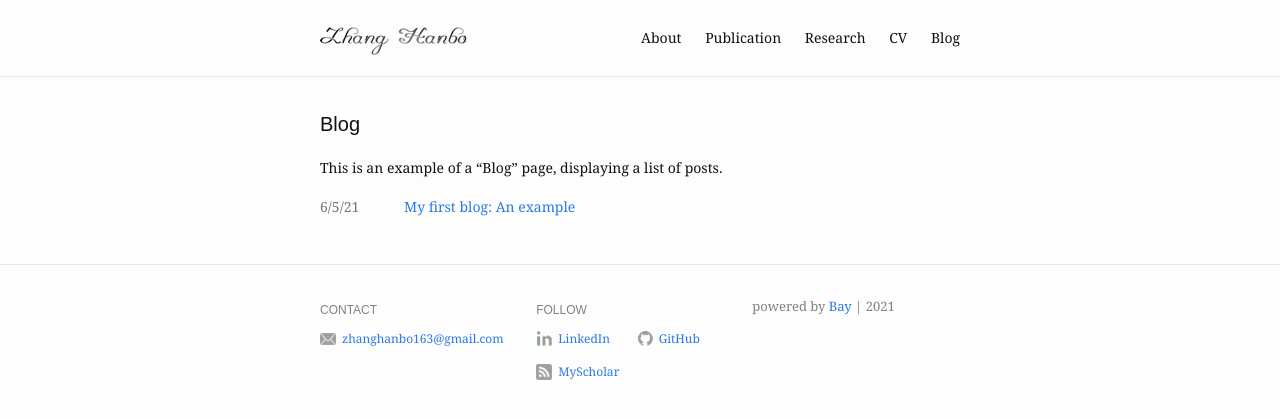
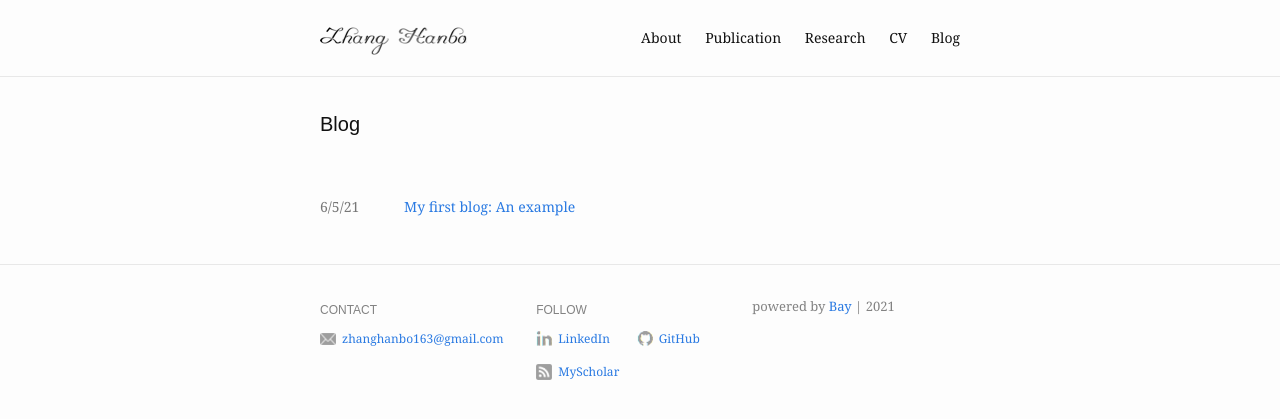
Before and after one commit to ZhangHanbo/zhanghanbo.github.io, a Jekyll site: the page built from blog.md, in a window 1280 px wide. Shown: the top 419 px of the page. Built offline with Jekyll 4.4.1, drawn with Linux system fonts in a browser that asks for light colours.

Commit message:
minor updates

```diff
--- a/blog.md
+++ b/blog.md
@@ -4,5 +4,4 @@ title: Blog
 slug: /blog
 ---
 
-This is an example of a "Blog" page, displaying a list of posts.
 <br />
```
